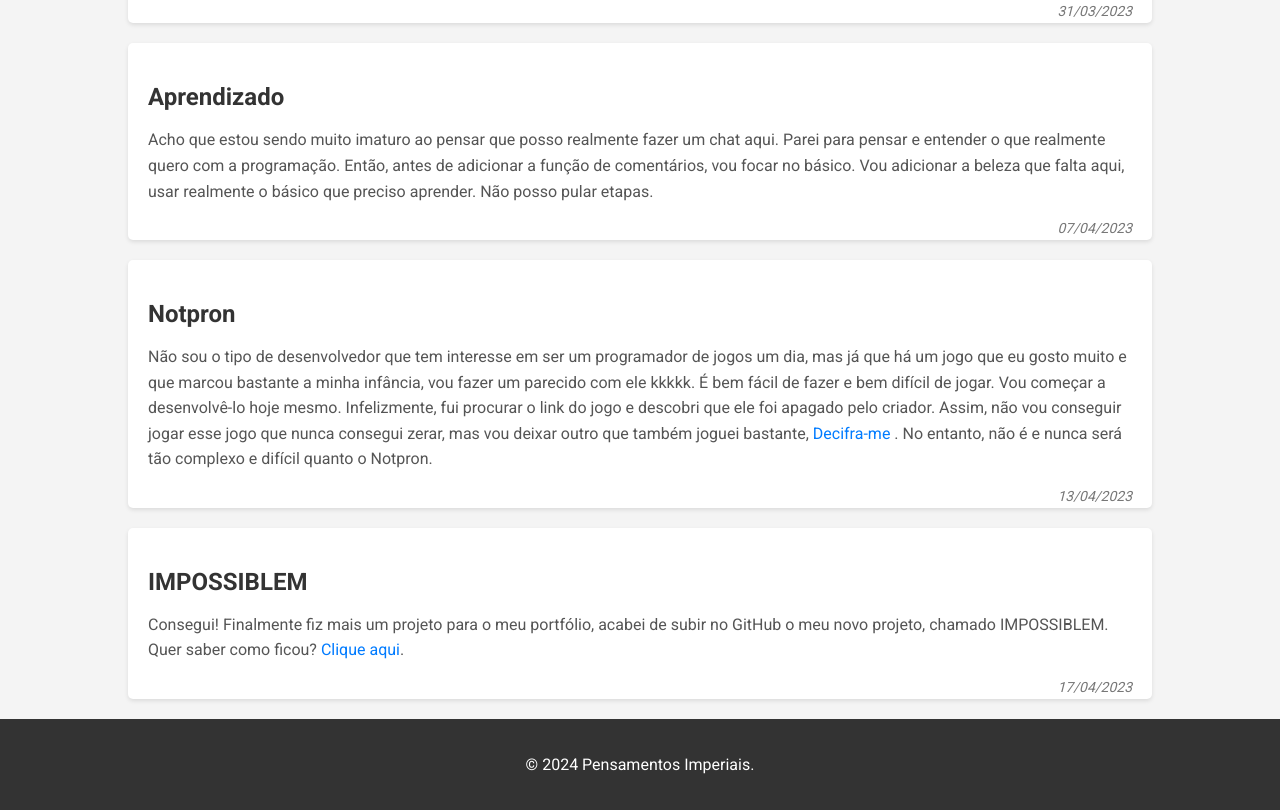
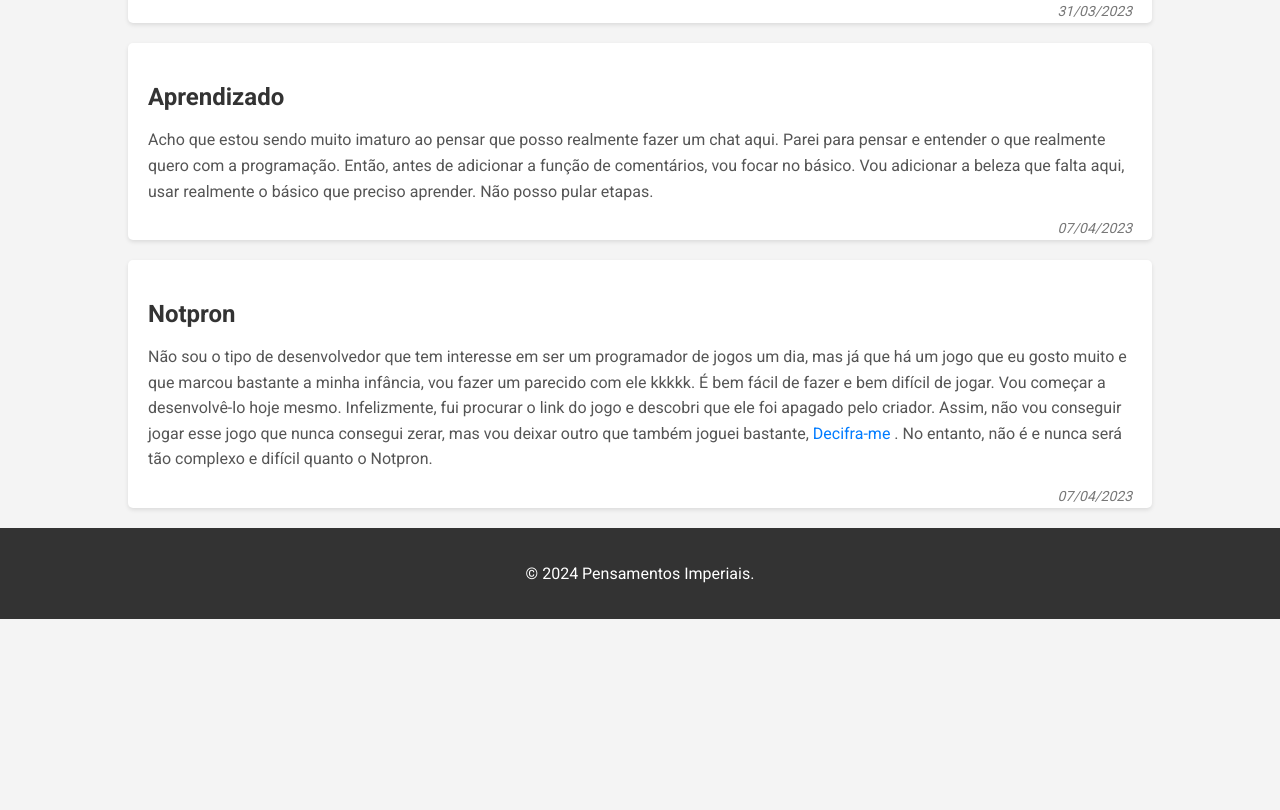
Before and after one commit to Romafrl/Blog-Simples, a plain HTML site: page index.html in a window 1280 px wide. Shown: the part 1041-1851 px from the top of the page. After the commit the page ends 1660 px from the top, so only its background shows below. Drawn offline with Linux system fonts and the light colour scheme.

Commit message:
Update index.html

```diff
--- a/index.html
+++ b/index.html
@@ -7,11 +7,11 @@
     <link rel="stylesheet" href="styles.css">
 </head>
 <body>
-    <header>
+    <header class="animate__animated animate__fadeInDown">
         <h1>Pensamentos Imperiais</h1>
     </header>
 
-    <section id="blog-posts">
+    <section id="blog-posts" class="animate__animated animate__fadeInUp">
         <article>
             <h2>Primeira Postagem</h2>
             <p>É impressionante estudar programação, mas também é bem desafiador. Tenho problemas em absorver conteúdo novo, mas se vocês também tiverem esse problema, garanto que vale a pena perder umas noites de sono com isso kkkkk.</p>
@@ -40,19 +40,12 @@
         <article>
             <h2>Notpron</h2>
             <p>Não sou o tipo de desenvolvedor que tem interesse em ser um programador de jogos um dia, mas já que há um jogo que eu gosto muito e que marcou bastante a minha infância, vou fazer um parecido com ele kkkkk. É bem fácil de fazer e bem difícil de jogar. Vou começar a desenvolvê-lo hoje mesmo. Infelizmente, fui procurar o link do jogo e descobri que ele foi apagado pelo criador. Assim, não vou conseguir jogar esse jogo que nunca consegui zerar, mas vou deixar outro que também joguei bastante, <a href="http://decifra.me/">Decifra-me</a> . No entanto, não é e nunca será tão complexo e difícil quanto o Notpron.</p>
-            <span class="date">13/04/2023</span>
-        </article>
-        <article>
-            <h2>IMPOSSIBLEM</h2>
-            <p>Consegui! Finalmente fiz mais um projeto para o meu portfólio, acabei de subir no GitHub o meu novo projeto, chamado IMPOSSIBLEM. Quer saber como ficou? <a href="https://romafrl.github.io/INCOMPLETE-DEMO/">Clique aqui</a>.</p>
-            <span class="date">17/04/2023</span>
+            <span class="date">07/04/2023</span>
         </article>
     </section>
 
-    <footer>
+    <footer class="animate__animated animate__fadeInUp">
         <p>&copy; 2024 Pensamentos Imperiais.</p>
     </footer>
-
-    <script src="assetes/javascript/script.js"></script>
 </body>
 </html>
```
